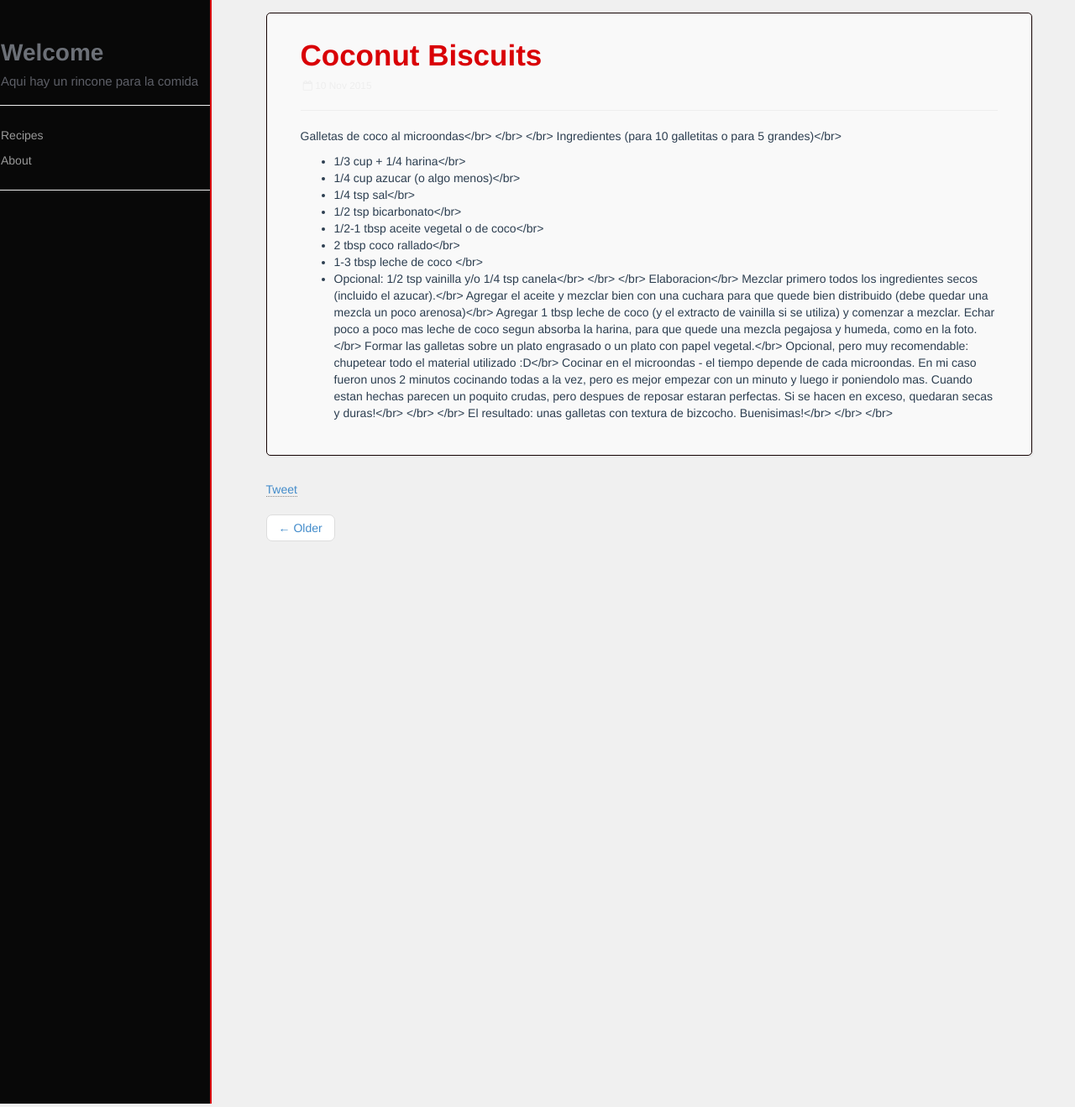
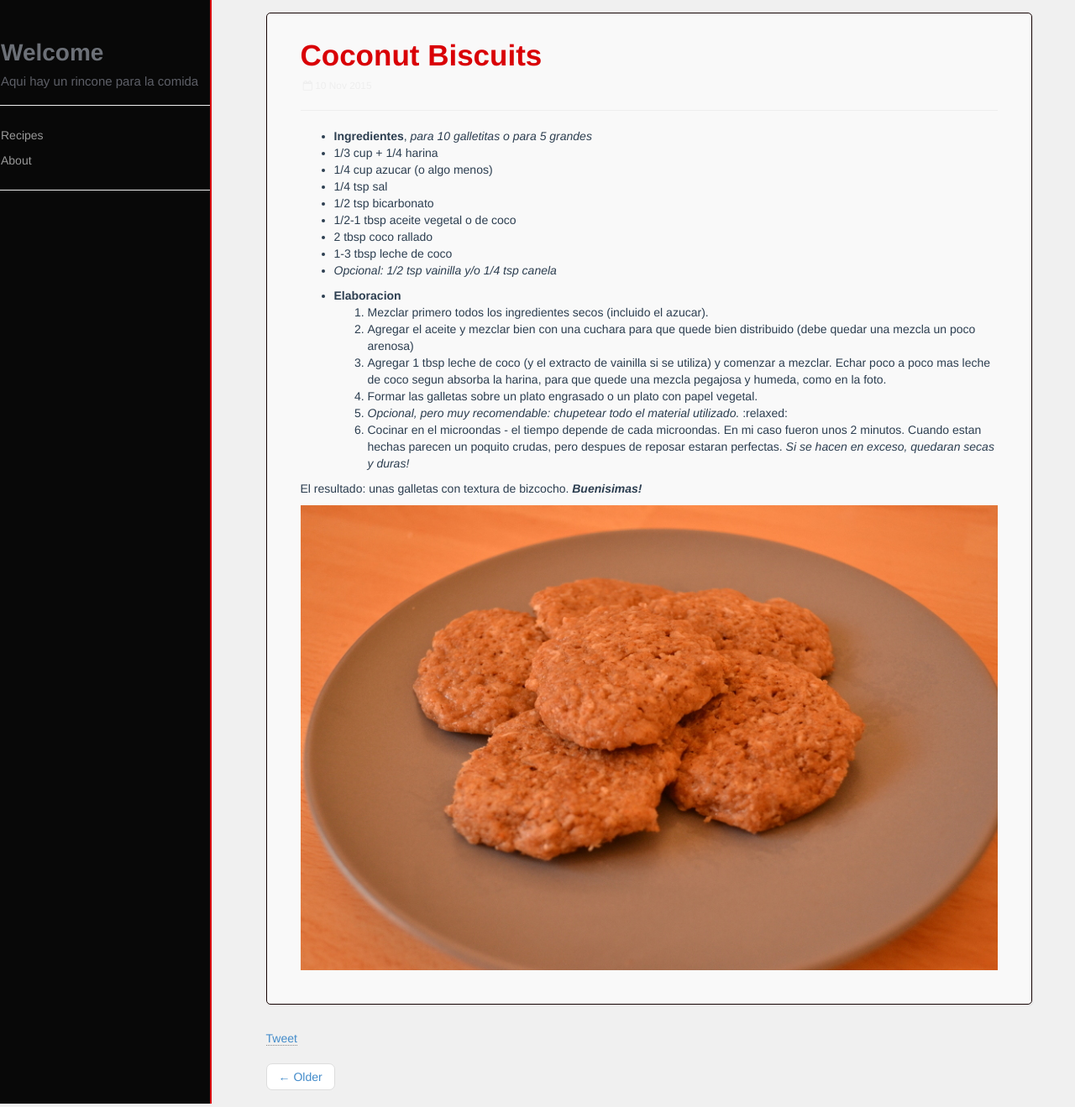
Before and after one commit to shashwatx/shashwatx.github.io, a Jekyll site: the page built from _posts/2015-11-11-coconutBiscuits.markdown, in a window 1280 px wide and 1319 px high. Shown: the whole window at 84% size. Built offline with Jekyll 4.4.1, drawn with Linux system fonts in a browser that asks for light colours; nearby versions of some CDN libraries; Markdown is read by kramdown in place of the engine named in the settings; comment, search, counter and statistics services are not loaded.

Commit message:
markdown for all recipes now finished

```diff
--- a/_posts/2015-11-11-coconutBiscuits.markdown
+++ b/_posts/2015-11-11-coconutBiscuits.markdown
@@ -5,29 +5,27 @@ date: 2015-11-10
 eyecatcher: /images/coco1.jpg
 ---
 
-Galletas de coco al microondas</br>
-</br>
-﻿</br>
-Ingredientes (para 10 galletitas o para 5 grandes)</br>
-- 1/3 cup + 1/4 harina</br>
-- 1/4 cup azucar (o algo menos)</br>
-- 1/4 tsp sal</br>
-- 1/2 tsp bicarbonato</br>
-- 1/2-1 tbsp aceite vegetal o de coco</br>
-- 2 tbsp coco rallado</br>
-- 1-3 tbsp leche de coco </br>
-- Opcional: 1/2 tsp vainilla y/o 1/4 tsp canela</br>
-</br>
-</br>
-Elaboracion</br>
-Mezclar primero todos los ingredientes secos (incluido el azucar).</br>
-Agregar el aceite y mezclar bien con una cuchara para que quede bien distribuido (debe quedar una mezcla un poco arenosa)</br>
-Agregar 1 tbsp leche de coco (y el extracto de vainilla si se utiliza) y comenzar a mezclar. Echar poco a poco mas leche de coco segun absorba la harina, para que quede una mezcla pegajosa y humeda, como en la foto.</br>
-Formar las galletas sobre un plato engrasado o un plato con papel vegetal.</br>
-Opcional, pero muy recomendable: chupetear todo el material utilizado :D</br>
-Cocinar en el microondas - el tiempo depende de cada microondas. En mi caso fueron unos 2 minutos cocinando todas a la vez, pero es mejor empezar con un minuto y luego ir poniendolo mas. Cuando estan hechas parecen un poquito crudas, pero despues de reposar estaran perfectas. Si se hacen en exceso, quedaran secas y duras!</br>
-</br>
-</br>
-El resultado: unas galletas con textura de bizcocho. Buenisimas!</br>
-</br>
-</br>
+* **Ingredientes**, _para 10 galletitas o para 5 grandes_
+ * 1/3 cup + 1/4 harina
+ * 1/4 cup azucar (o algo menos)
+ * 1/4 tsp sal
+ * 1/2 tsp bicarbonato
+ * 1/2-1 tbsp aceite vegetal o de coco
+ * 2 tbsp coco rallado
+ * 1-3 tbsp leche de coco
+* _Opcional: 1/2 tsp vainilla y/o 1/4 tsp canela_
+
+
+* **Elaboracion**
+  1. Mezclar primero todos los ingredientes secos (incluido el azucar).
+  2. Agregar el aceite y mezclar bien con una cuchara para que quede bien distribuido (debe quedar una mezcla un poco arenosa)
+  3. Agregar 1 tbsp leche de coco (y el extracto de vainilla si se utiliza) y comenzar a mezclar. Echar poco a poco mas leche de coco segun absorba la harina, para que quede una mezcla pegajosa y humeda, como en la foto.
+  4. Formar las galletas sobre un plato engrasado o un plato con papel vegetal.
+  5. _Opcional, pero muy recomendable: chupetear todo el material utilizado._ :relaxed:
+  6. Cocinar en el microondas - el tiempo depende de cada microondas. En mi caso fueron unos 2 minutos. Cuando estan hechas parecen un poquito crudas, pero despues de reposar estaran perfectas. _Si se hacen en exceso, quedaran secas y duras!_
+
+
+El resultado: unas galletas con textura de bizcocho. _**Buenisimas!**_
+
+
+![GalletasCoco](/images/coco1.jpg)
```
Also changed, not shown: _posts/2015-11-08-beanBurgers.markdown (+25 -22 lines).
